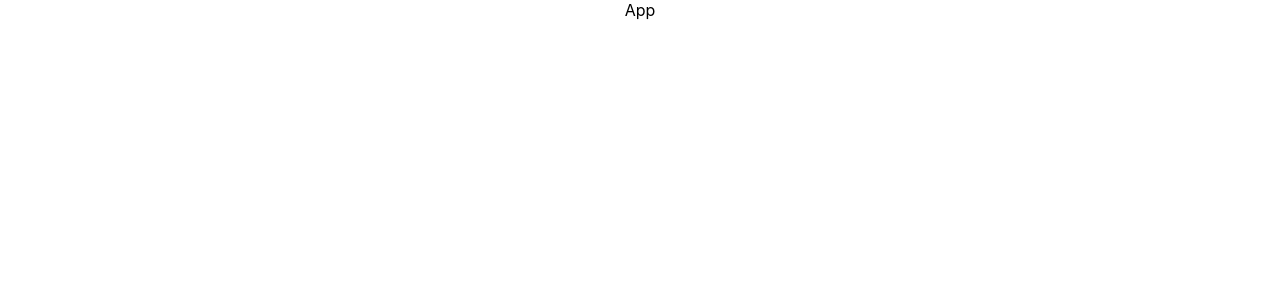
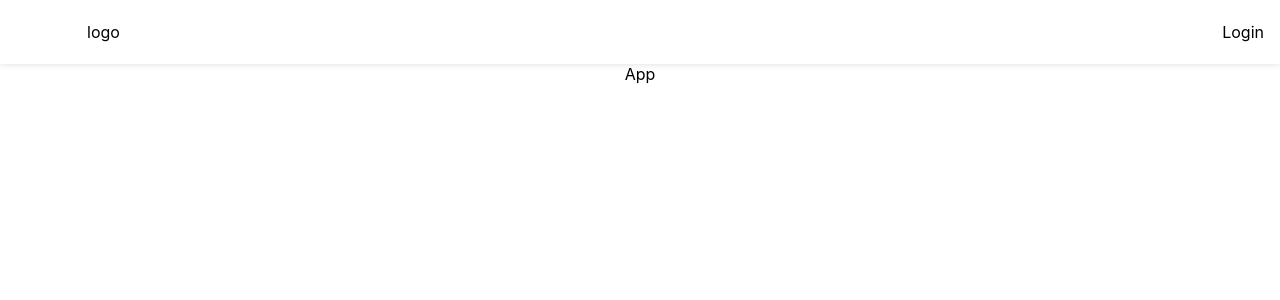
Before and after one commit to rohannaido/ecommerce-admin, a React (Create React App) app: page / in a window 1280 px wide. Shown: the top 300 px of the page. Built offline with nearby package versions, Linux system fonts and the light colour scheme.

Commit message:
feat: added NavBar

```diff
--- a/package.json
+++ b/package.json
@@ -8,6 +8,7 @@
     "@testing-library/user-event": "^13.5.0",
     "react": "^18.2.0",
     "react-dom": "^18.2.0",
+    "react-icons": "^4.4.0",
     "react-router-dom": "^6.3.0",
     "react-scripts": "5.0.1",
     "web-vitals": "^2.1.4"
--- a/src/App.js
+++ b/src/App.js
@@ -1,8 +1,10 @@
 import './App.css';
+import NavBar from './components/NavBar/NavBar';
 
 function App() {
   return (
     <div className="App">
+      <NavBar />
       App
     </div>
   );
--- /dev/null
+++ b/src/components/NavBar/NavBar.css
@@ -0,0 +1,36 @@
+.navBar{
+    width: 100vw;
+    display: flex;
+    justify-content: space-between;
+    align-items: center;
+    padding: 0 1rem;
+    height: var(--navbar-height);
+    box-shadow: 0 0 7px 0px gainsboro;
+    background-color: white;
+}
+
+.navBar_logoMenuDiv{
+    display: flex;
+    gap: 1rem;
+    align-items: center;
+}
+
+.navBar_logoImg{
+    width: 175px;
+}
+
+.navBar_logoImg img{
+    width: 100%;
+}
+
+.navBar_menuIcon{
+    font-size: 1.5rem;
+    display: none;
+    cursor: pointer;
+}
+
+@media screen and (max-width: 768px) {
+    .navBar_menuIcon{
+        display: block;
+    }
+}
--- /dev/null
+++ b/src/components/NavBar/NavBar.jsx
@@ -0,0 +1,23 @@
+import './NavBar.css'
+import { GiHamburgerMenu } from 'react-icons/gi'
+
+const NavBar = () => {
+    return (
+        <div className='navBar'>
+            <div className='navBar_logoMenuDiv'>
+                <div className='navBar_menuIcon'>
+                        <GiHamburgerMenu />
+                    </div>
+                <div className='navBar_logoImg'>
+                    logo
+                    {/* <img src={logo} alt="App logo" /> */}
+                </div>
+            </div>
+            <div>
+                Login
+            </div>
+        </div>
+    )
+}
+
+export default NavBar;
--- a/src/index.css
+++ b/src/index.css
@@ -1,3 +1,16 @@
+*{
+  box-sizing: border-box;
+  margin: 0;
+  padding: 0;
+  word-wrap: break-word;
+  /* outline: 1px solid greenyellow; */
+}
+
+:root{
+  --navbar-height: 4rem;
+  --sidebar-width: 300px;
+}
+
 body {
   margin: 0;
   font-family: -apple-system, BlinkMacSystemFont, 'Segoe UI', 'Roboto', 'Oxygen',
```
Also changed, not shown: src/components/SideBar/SideBar.css (added), src/components/SideBar/SideBar.jsx (added), 1 other file (tests, documents, lock files or other folders).
